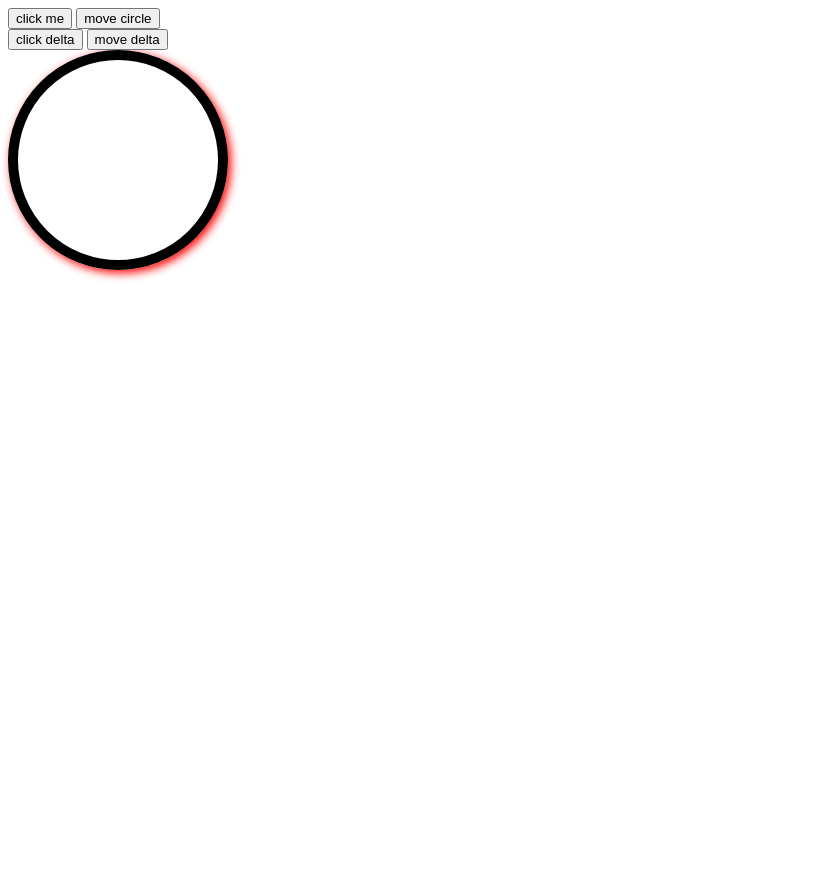
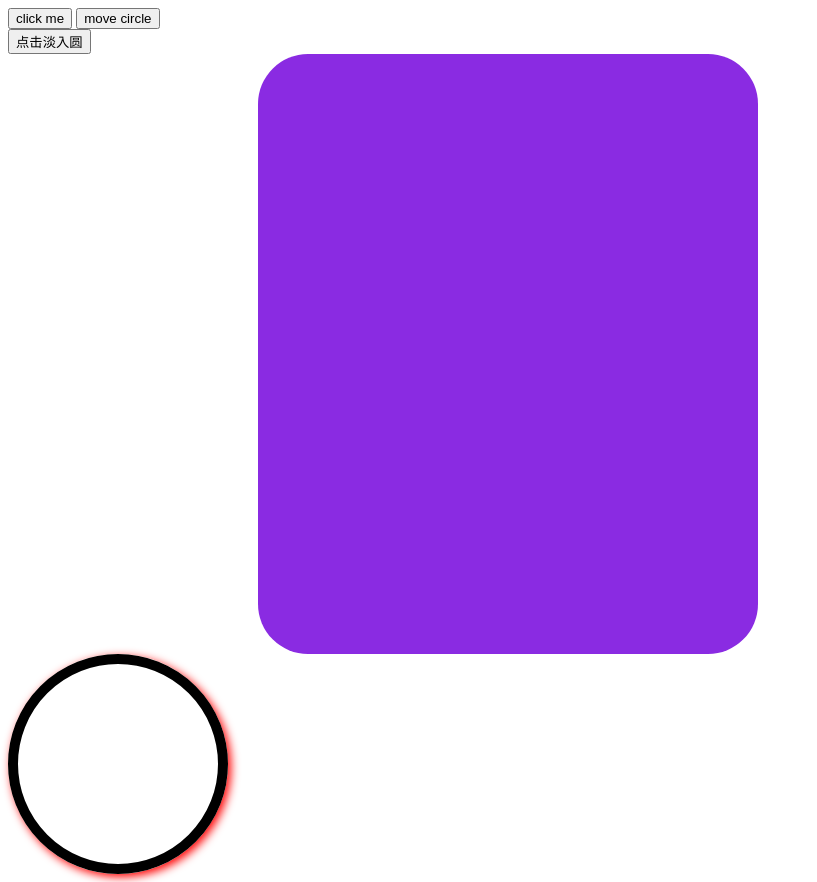
Before and after one commit to Cary123/PracticeForKK, a plain HTML site: page _C & JavaScript & Python/2020-09-21~2020-07-27 (Week1)/index2.html in a window 1280 px wide. Both pictures are taken after a click on the button "click me". Shown: the whole page, without its empty margins (0-817 px from the left). Before the commit the page ends 800 px from the top, so only its background shows below. Drawn offline with Linux system fonts and the light colour scheme.

Commit message:
function

```diff
--- a/_C & JavaScript & Python/2020-09-21~2020-07-27 (Week1)/index2.html
+++ b/_C & JavaScript & Python/2020-09-21~2020-07-27 (Week1)/index2.html
@@ -4,6 +4,7 @@
     <meta charset="UTF-8">
     <meta name="viewport" content="width=device-width, initial-scale=1.0">
     <title>Document</title>
+    <script src="jquery.min.js"></script>
     <script src="index4.js"></script>
 
     <style>
@@ -29,13 +30,20 @@
 
     </div> -->
 
+
     <button onclick="createCircle()">click me </button>
 
     <button onclick="moveCircle()">move circle</button><br>
 
-    <button onclick="createDelta()">click delta</button>
 
-    <button onclick="moveDelta()">move delta</button>
+    <button>点击淡入圆</button>
+    <div class="circle_01" style="width: 100px; height: 100px; display: block; background-color: blueviolet; border-radius: 50px; position: relative;" ></div>
+    <div class="circle_02" style="width: 100px; height: 100px; display: none; background-color: red; border-radius: 50px; position: relative;" ></div>
+
+
+     <!-- <button onclick="createDelta()">click delta</button>
+
+    <button onclick="moveDelta()">move delta</button> -->
 
     <!-- <div class="delta"></div> -->
 
--- a/_C & JavaScript & Python/2020-09-21~2020-07-27 (Week1)/index4.js
+++ b/_C & JavaScript & Python/2020-09-21~2020-07-27 (Week1)/index4.js
@@ -6,6 +6,7 @@ function createCircle() {
     document.body.appendChild(div);
 }
 
+/*
 function createDelta() {
     var div = document.createElement("div");  //<div></div>                          create a div
     var deltaClass = document.createAttribute("class");  //<div class = " "></div>   create a attribute class
@@ -16,6 +17,7 @@ function createDelta() {
 
 
 }
+*/
 
 // dom 操作
 // event事件
@@ -38,6 +40,7 @@ function moveCircle() {
 
 }
 
+/*
 function moveDelta() {
     setTimeout(function () {
         var delta = document.getElementsByClassName("delta")[0];
@@ -56,3 +59,39 @@ function moveDelta() {
 
     }, 3000);
 }
+*/
+
+//点击一下淡入淡出紫色圆
+//animate参数只能改变元素的位置和大小吗？不是的，改变颜色的话需要下载JQuery的颜色插件；
+
+$(document).ready(function(){
+    $("button").click(function(){
+        // $(".circle_01").fadeIn(1000);
+        // $(".circle_01").fadeOut(1000);
+        // $(".circle_02").toggle(50);
+        // $(".circle_01").fadeTo("slow", 0.23);
+        // $(".circle_02").fadeTo("slow", 0.16);
+        //$(".circle_02").slipDown();
+        $(".circle_01").animate({left:"250px", height:'+=500px', width:'500px'});
+    });
+
+
+});
+
+
+/*
+$(document).ready(function(){
+    $("button").click(function(){
+        $(".circle_01").fadeOut(1000);
+    });
+
+});
+*/
+/*
+//点击淡入再点击淡出
+$(document).ready(function(){
+    $("button").click(function(){
+        $(".circle_02").toggle(50);
+    });
+});
+*/
```
